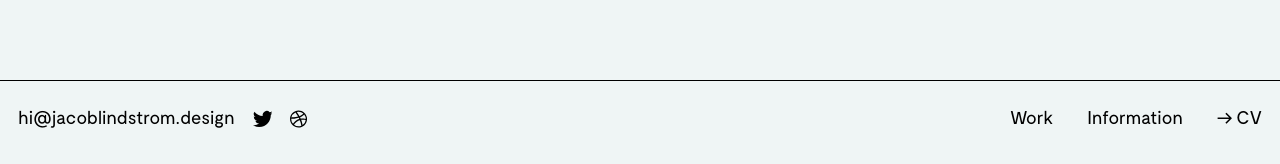
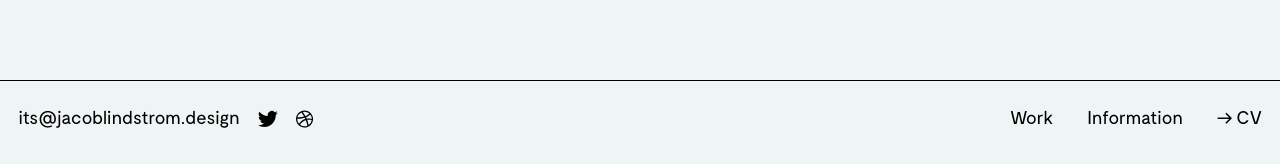
Before and after one commit to jacoblindstrm/jacoblindstrm.github.io, a Jekyll site: the page built from resume.markdown, in a window 1280 px wide and 900 px high, scrolled down 1832 px. Shown: the part 733-897 px from the top of the window. Built offline with Jekyll 4.4.1, drawn with Linux system fonts in a browser that asks for light colours; comment, search, counter and statistics services are not loaded.

Commit message:
Update _config.yml

```diff
--- a/_config.yml
+++ b/_config.yml
@@ -1,14 +1,14 @@
 url: "https://jacoblindstrom.design" # the base hostname & protocol for your site, e.g. http://example.com
 baseurl: "/" # the subpath of your site, e.g. /blog
-title: "hello@jacoblindstrom.design" # the name of your site, e.g. ACME Corp.
+title: "its@jacoblindstrom.design" # the name of your site, e.g. ACME Corp.
 # Site settings
 # These are used to personalize your new site. If you look in the HTML files,
 # you will see them accessed via {{ site.title }}, {{ site.email }}, and so on.
 # You can create any custom variable you would like, and they will be accessible
 # in the templates via {{ site.myvariable }}.
 
-title: hi@jacoblindstrom.design
-email: hi@jacoblindstrom.design
+title: its@jacoblindstrom.design
+email: its@jacoblindstrom.design
 fname: Jacob Lindström
 workTitle: Product Designer
 phone: +4673 53 55 921
```
